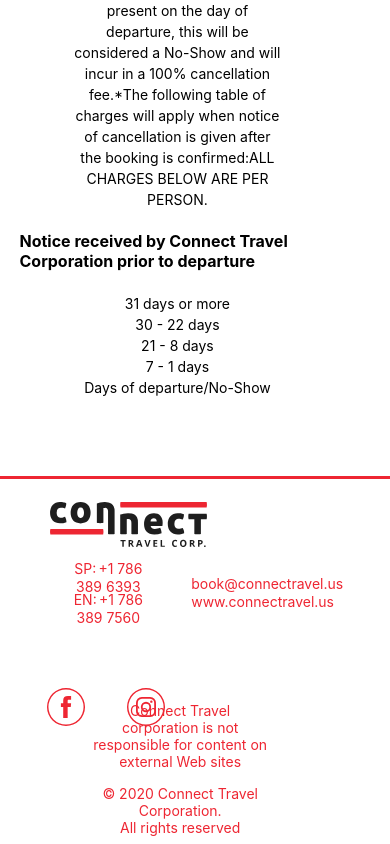
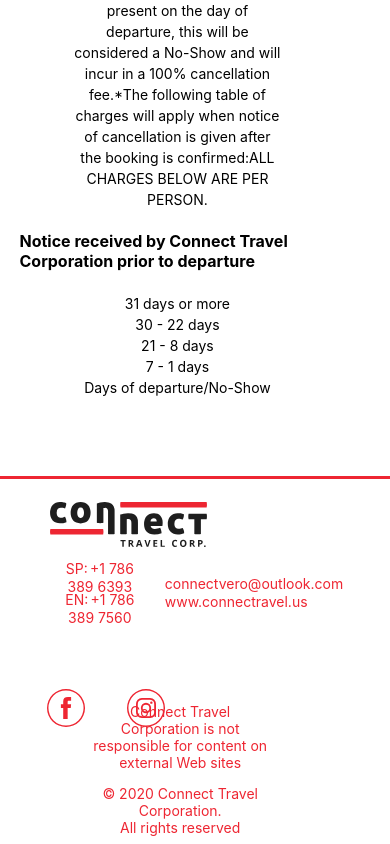
Before and after one commit to frankperez-github/Connect-Travel, a Next.js app: page /Terms_Conditions in a window 390 px wide. Shown: the part 3807-4651 px from the top of the page. Built offline with nearby package versions, Linux system fonts and the light colour scheme.

Commit message:
Responsive changes

```diff
--- a/Components/Form.jsx
+++ b/Components/Form.jsx
@@ -42,7 +42,7 @@ function Form(){
 
                 <h1>Get exclusive deals</h1>
 
-                <input value={email} onChange = {(e)=>{setEmail(e.target.value)}} required={true} type="mail" placeholder="Enter your Email address" />
+                <input value={email} onChange = {(e)=>{setEmail(e.target.value)}} required={true} type="mail" placeholder="Enter your email address" />
 
                 <p>You will receive promotional emails from Connect Travel. Form more information, see (the) privacy police.</p>
 
--- a/Components/LayOut.jsx
+++ b/Components/LayOut.jsx
@@ -74,7 +74,7 @@ function LayOut(props) {
 
                         <div className="Mails">
                             <div className="">
-                                <a href="mailto:book@connectravel.us">book@connectravel.us</a>
+                                <a href="mailto:connectvero@outlook.com">connectvero@outlook.com</a>
                             </div>
 
                             <div className="connectWeb">
@@ -85,7 +85,7 @@ function LayOut(props) {
                     </div>
 
                     <div className="rightInfo">
-                        <p>Connect Travel corporation is not responsible for content on external Web sites</p>
+                        <p>Connect Travel Corporation is not responsible for content on external Web sites</p>
 
                         <p>&copy; 2020 Connect Travel Corporation.<br/> All rights reserved</p>
                     </div>
--- a/pages/AboutUs.jsx
+++ b/pages/AboutUs.jsx
@@ -13,9 +13,11 @@ function About_Us({regions}){
               <h2 className="AboutTitle Info">About</h2>
               <h1 className="AboutTitle Info">Connect Travel Corp.</h1>
 
-              <p className="AboutUsP">As a family Travel Agency we are commited to making our clients feels an excellent experience before, during and after their trips; thus fulfilling our objective; please them.</p>
+              <p className="AboutUsP">As a family Travel Agency we are commited to making our clients feel an excellent experience before, during and after their trips; thus fulfilling our objective; please them.</p>
 
-              <button className="ConnectButton ContactButton">Contact</button>
+              <a href="mailto:connectvero@outlook.com">
+                <button className="ConnectButton ContactButton">Contact</button>
+              </a>
             </div>
 
           </div>
--- a/styles/MobileStyles.css
+++ b/styles/MobileStyles.css
@@ -392,13 +392,13 @@
     .BookLabel p{
         font-size: 16px;
         width: 50%;
-        margin-top: 3%;
+        margin-top: 1%;
         margin-right: 7%;
         margin-left: 2%;
         margin-bottom: 0;
     }
     .Arrow{
-        margin-top: 1.5%;
+        margin-top: 2%;
         width: 20%;
     }
     #InsuranceMob{
```
